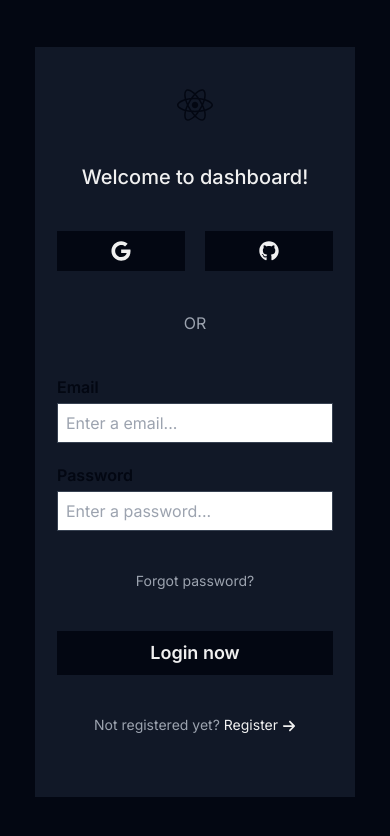
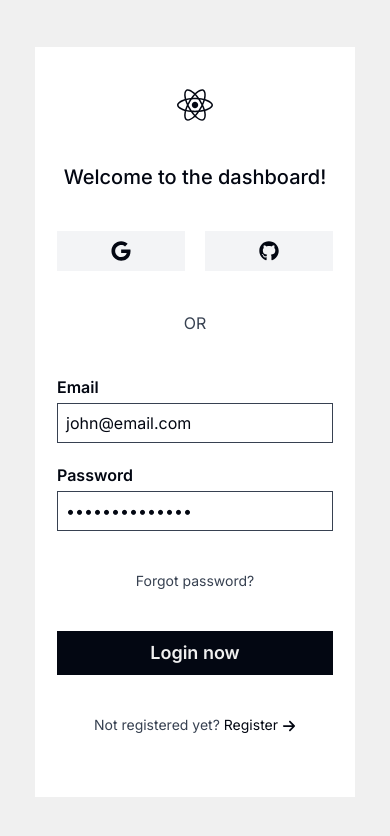
Before and after one commit to Kuzma02/Free-Admin-Dashboard, a React (Vite) app: page /login in a window 390 px wide. Shown: the top 836 px of the page. Built offline with nearby package versions, Linux system fonts and the light colour scheme.

Commit message:
login page with light mode and complete responsivness completed

```diff
--- /dev/null
+++ b/src/components/LoginComponent.tsx
@@ -0,0 +1,68 @@
+import { FaReact } from "react-icons/fa6";
+import { FaGoogle } from "react-icons/fa6";
+import { FaGithub } from "react-icons/fa6";
+import {
+  InputWithLabel,
+  SimpleInput,
+  ThirdPartyAuthButton,
+  WhiteButton,
+} from "../components";
+import { Link } from "react-router-dom";
+import { FaArrowRight } from "react-icons/fa6";
+import { useState } from "react";
+
+const LoginComponent = () => {
+    const [ email, setEmail ] = useState("john@email.com");
+    const [ password, setPassword ] = useState("pass1234567890");
+  return (
+    <div className="w-[500px] h-[750px] dark:bg-gray-900 bg-white flex flex-col justify-between items-center py-10 max-sm:w-[320px] max-sm:h-[750px]">
+      <div className="flex flex-col items-center gap-10">
+        <FaReact className="text-5xl dark:text-whiteSecondary text-blackPrimary hover:rotate-180 hover:duration-1000 hover:ease-in-out cursor-pointer max-sm:text-4xl" />
+        <h2 className="text-2xl dark:text-whiteSecondary text-blackPrimary font-medium max-sm:text-xl">
+          Welcome to the dashboard!
+        </h2>
+        <div className="flex gap-5">
+          <ThirdPartyAuthButton>
+            {" "}
+            <FaGoogle className="text-2xl max-sm:text-xl" />
+          </ThirdPartyAuthButton>
+          <ThirdPartyAuthButton>
+            <FaGithub className="text-2xl max-sm:text-xl" />
+          </ThirdPartyAuthButton>
+        </div>
+
+        <p className="dark:text-gray-400 text-gray-700 text-xl max-sm:text-base">OR</p>
+
+        <div className="w-full flex flex-col gap-5">
+          <InputWithLabel label="Email">
+            <SimpleInput type="email" placeholder="Enter a email..." value={email} onChange={(e) => setEmail(e.target.value)} />
+          </InputWithLabel>
+
+          <InputWithLabel label="Password">
+            <SimpleInput type="password" placeholder="Enter a password..." value={password} onChange={(e) => setPassword(e.target.value)} />
+          </InputWithLabel>
+        </div>
+        <p className="dark:text-gray-400 text-gray-700 text-base dark:hover:text-gray-300 hover:text-gray-600 cursor-pointer transition-colors max-sm:text-sm">
+          Forgot password?
+        </p>
+        <WhiteButton
+          link="/"
+          textSize="lg"
+          width="full"
+          py="2"
+          text="Login now"
+        ></WhiteButton>
+        <p className="dark:text-gray-400 text-gray-700 text-base cursor-pointer transition-colors flex gap-1 items-center max-sm:text-sm">
+          Not registered yet?{" "}
+          <Link
+            to="/register"
+            className="dark:text-whiteSecondary text-blackPrimary hover:text-black flex gap-1 items-center dark:hover:text-white max-sm:text-sm hover:underline"
+          >
+            Register <FaArrowRight className="mt-[2px]" />
+          </Link>
+        </p>
+      </div>
+    </div>
+  )
+}
+export default LoginComponent
--- /dev/null
+++ b/src/components/ThirdPartyAuthButton.tsx
@@ -0,0 +1,8 @@
+const ThirdPartyAuthButton = ({ children }: { children: React.ReactNode }) => {
+  return (
+    <button className="dark:bg-blackPrimary bg-gray-100 hover:bg-whiteSecondary dark:hover:bg-gray-800 dark:hover:bg-gray-100 transition-colors w-44 h-12 flex justify-center items-center max-sm:w-32 max-sm:h-10 dark:text-whiteSecondary text-blackPrimary">
+      {children}
+    </button>
+  );
+};
+export default ThirdPartyAuthButton;
--- a/src/components/index.ts
+++ b/src/components/index.ts
@@ -28,3 +28,5 @@ export { default as SimpleNotification } from "./SimpleNotification";
 export { default as SingleStatsV2 } from "./SingleStatsV2";
 export { default as TotalSavings } from "./TotalSavings";
 export { default as SingleProgressElementTotalSavings } from "./SingleProgressElementTotalSavings";
+export { default as ThirdPartyAuthButton } from "./ThirdPartyAuthButton";
+export { default as LoginComponent } from "./LoginComponent";
--- a/src/pages/Login.tsx
+++ b/src/pages/Login.tsx
@@ -1,53 +1,10 @@
-import { FaReact } from "react-icons/fa6";
-import { FaGoogle } from "react-icons/fa6";
-import { FaGithub } from "react-icons/fa6";
-import { InputWithLabel, SimpleInput, WhiteButton } from "../components";
-import { HiLogin } from "react-icons/hi";
-import { Link } from "react-router-dom";
-import { FaArrowRight } from "react-icons/fa6";
+import { LoginComponent } from "../components";
 
 
 const Login = () => {
   return (
-    <div className="bg-blackPrimary h-[100vh] w-full flex justify-center items-center">
-      <div className="w-[500px] h-[750px] bg-gray-900 flex flex-col justify-between items-center py-10 max-sm:w-[320px] max-sm:h-[750px]">
-        <div className="flex flex-col items-center gap-10">
-          <FaReact className="text-5xl dark:text-whiteSecondary text-blackPrimary hover:rotate-180 hover:duration-1000 hover:ease-in-out cursor-pointer max-sm:text-4xl" />
-          <h2 className="text-2xl text-whiteSecondary font-medium max-sm:text-xl">
-            Welcome to dashboard!
-          </h2>
-          <div className="flex gap-5">
-            <button className="bg-blackPrimary hover:bg-gray-800 transition-colors w-44 h-12 flex justify-center items-center max-sm:w-32 max-sm:h-10">
-              <FaGoogle className="text-2xl text-whiteSecondary max-sm:text-xl" />
-            </button>
-            <button className="bg-blackPrimary hover:bg-gray-800 transition-colors w-44 h-12 flex justify-center items-center max-sm:w-32 max-sm:h-10">
-              <FaGithub className="text-2xl text-whiteSecondary max-sm:text-xl" />
-            </button>
-          </div>
-
-          <p className="text-gray-400 text-xl max-sm:text-base">OR</p>
-
-          <div className="w-full flex flex-col gap-5">
-            <InputWithLabel label="Email">
-              <SimpleInput type="email" placeholder="Enter a email..." />
-            </InputWithLabel>
-
-            <InputWithLabel label="Password">
-              <SimpleInput type="password" placeholder="Enter a password..." />
-            </InputWithLabel>
-          </div>
-          <p className="text-gray-400 text-base hover:text-gray-300 cursor-pointer transition-colors max-sm:text-sm">Forgot password?</p>
-          <WhiteButton
-                link="/"
-                textSize="lg"
-                width="full"
-                py="2"
-                text="Login now"
-              >
-              </WhiteButton>
-              <p className="text-gray-400 text-base hover:text-white cursor-pointer transition-colors flex gap-1 items-center max-sm:text-sm">Not registered yet? <Link to="/register" className="text-whiteSecondary flex gap-1 items-center hover:text-white max-sm:text-sm">Register <FaArrowRight className="mt-[2px]" /></Link></p>
-        </div>
-      </div>
+    <div className="dark:bg-blackPrimary bg-whiteSecondary min-h-[100vh] w-full flex justify-center items-center py-10">
+      <LoginComponent />
     </div>
   );
 };
```
Also changed, not shown: src/components/SimpleInput.tsx (+4 -5 lines).
